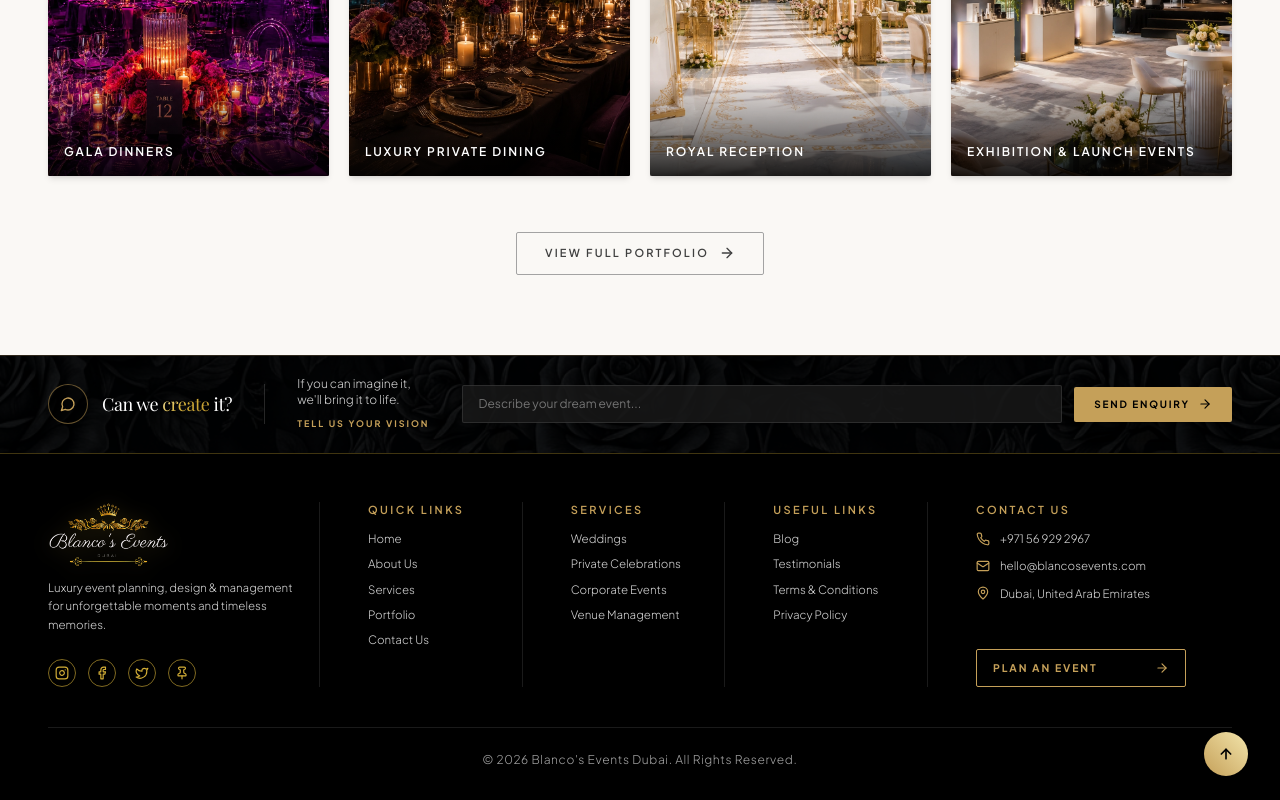
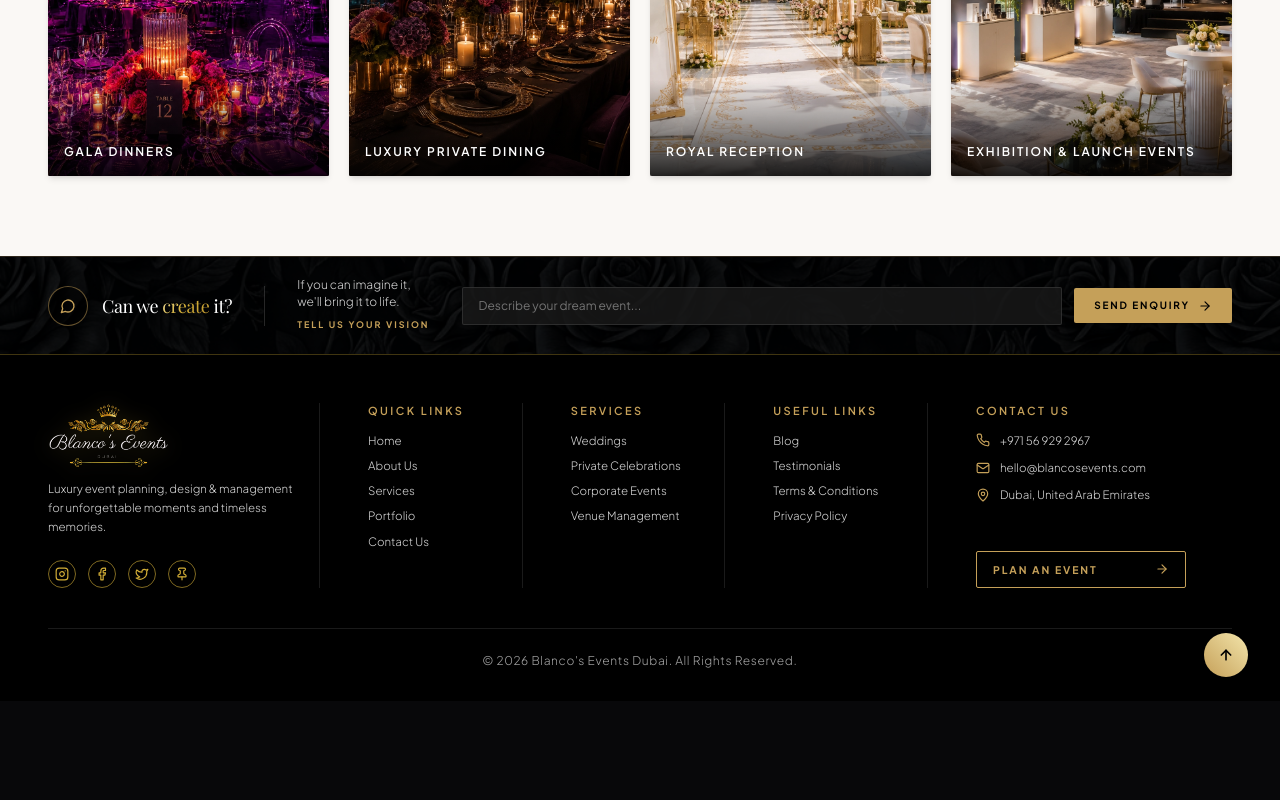
Before and after one commit to itfalcon176/blancosevents.com, a Next.js app: page /portfolio in a window 1280 px wide. Shown: the part 1430-2230 px from the top of the page. After the commit the page ends 2131 px from the top, so only its background shows below. Built offline with nearby package versions, Linux system fonts and the light colour scheme; a web font is replaced by a local one.

Commit message:
feat: implement PortfolioPageContent component with category filtering and animated grid layout

```diff
--- a/src/components/PortfolioPageContent.tsx
+++ b/src/components/PortfolioPageContent.tsx
@@ -224,7 +224,7 @@
           </AnimatePresence>
 
           {/* ── View Full Portfolio CTA ── */}
-          <div className="flex justify-center mt-12 sm:mt-14">
+          {/* <div className="flex justify-center mt-12 sm:mt-14">
             <a
               href="/contact"
               className="group inline-flex items-center px-7 py-3 border border-neutral-400 text-neutral-700 hover:border-[#C5A059] hover:text-[#C5A059] transition-all duration-300 text-[11px] font-semibold tracking-[0.2em] uppercase rounded-sm"
@@ -232,7 +232,7 @@
               <span>VIEW FULL PORTFOLIO</span>
               <ArrowRight className="w-4 h-4 ml-2.5 transition-transform group-hover:translate-x-1" />
             </a>
-          </div>
+          </div> */}
         </div>
       </section>
 
```
